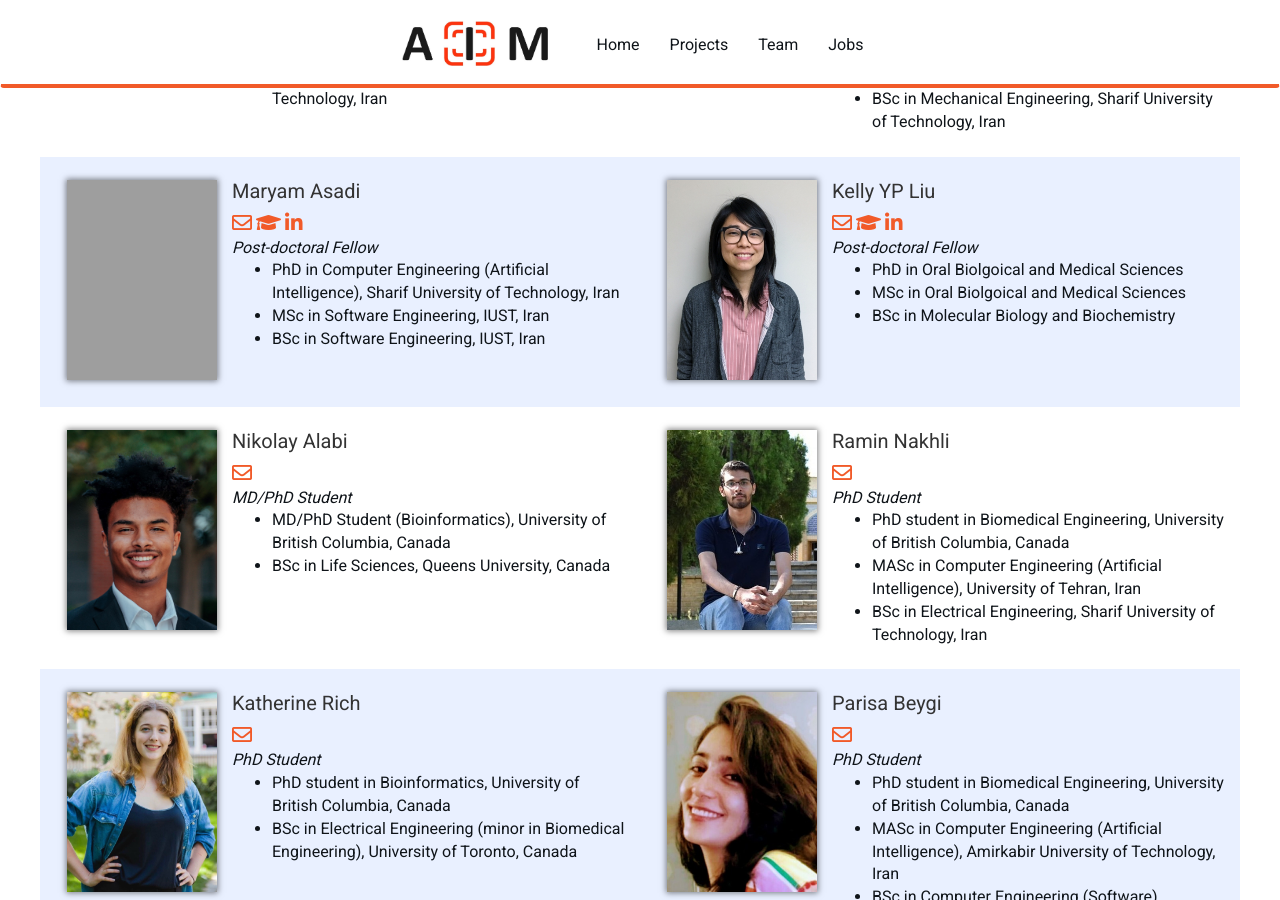
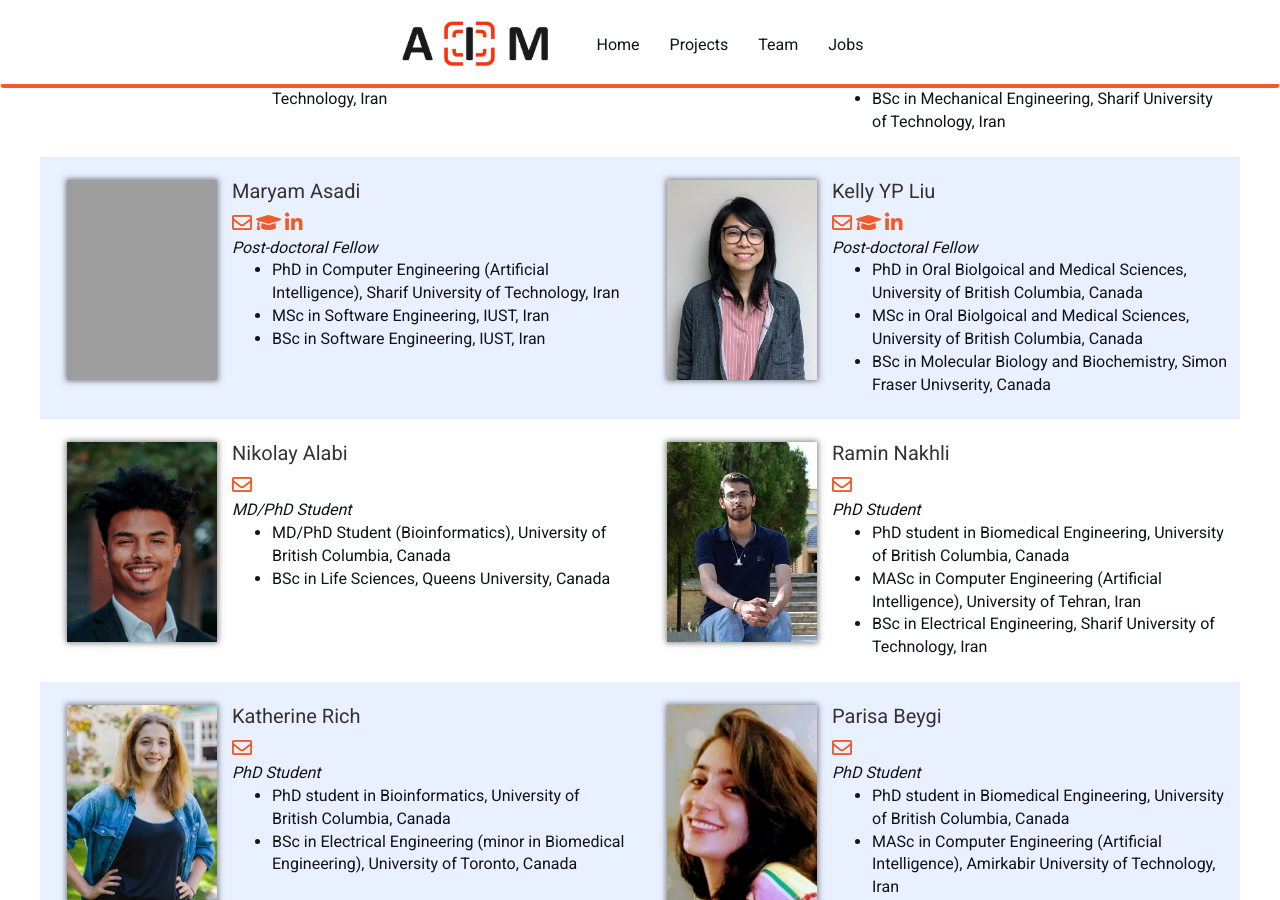
Before and after one commit to AIMLab-UBC/AIMLab-UBC.github.io, a Jekyll site: the page built from _pages/team.md, in a window 1280 px wide and 900 px high, scrolled down 353 px. Built offline with Jekyll 4.4.1, drawn with Linux system fonts in a browser that asks for light colours; nearby versions of some CDN libraries; grey boxes are pictures that could not be loaded.

Commit message:
update kelly profile

```diff
--- a/_data/team_members.yml
+++ b/_data/team_members.yml
@@ -56,9 +56,9 @@
   linked: linkedin.com/in/kelly-liu-phd-9350a684
   google_scholar: https://scholar.google.ca/citations?user=15vpGWUAAAAJ&hl=en&authuser=1
   number_educ: 3
-  education1: PhD in Oral Biolgoical and Medical Sciences
-  education2: MSc in Oral Biolgoical and Medical Sciences
-  education3: BSc in Molecular Biology and Biochemistry
+  education1: PhD in Oral Biolgoical and Medical Sciences, University of British Columbia, Canada
+  education2: MSc in Oral Biolgoical and Medical Sciences, University of British Columbia, Canada
+  education3: BSc in Molecular Biology and Biochemistry, Simon Fraser Univserity, Canada
   alumni: 0
 
 # Sept 2022
```
